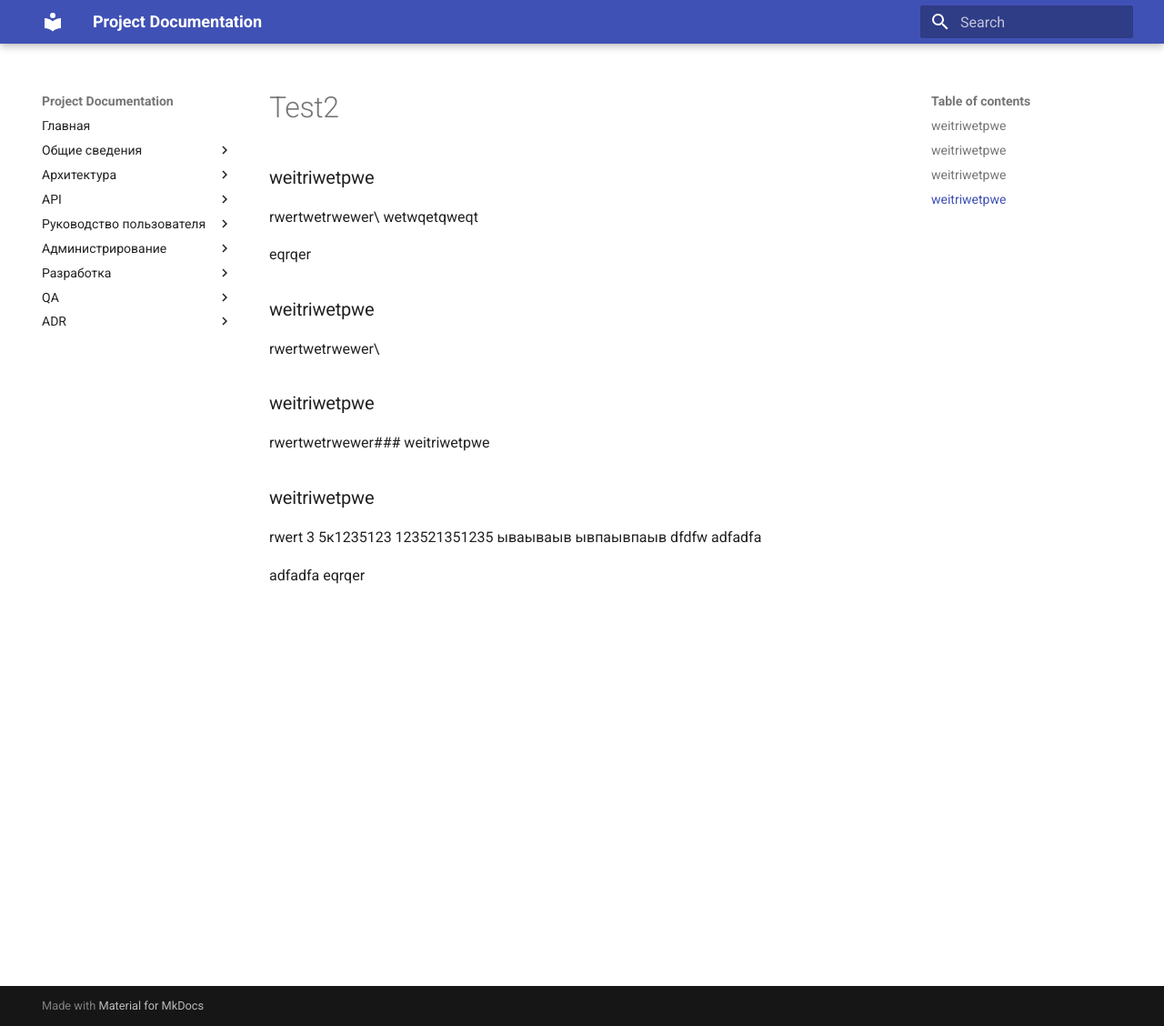
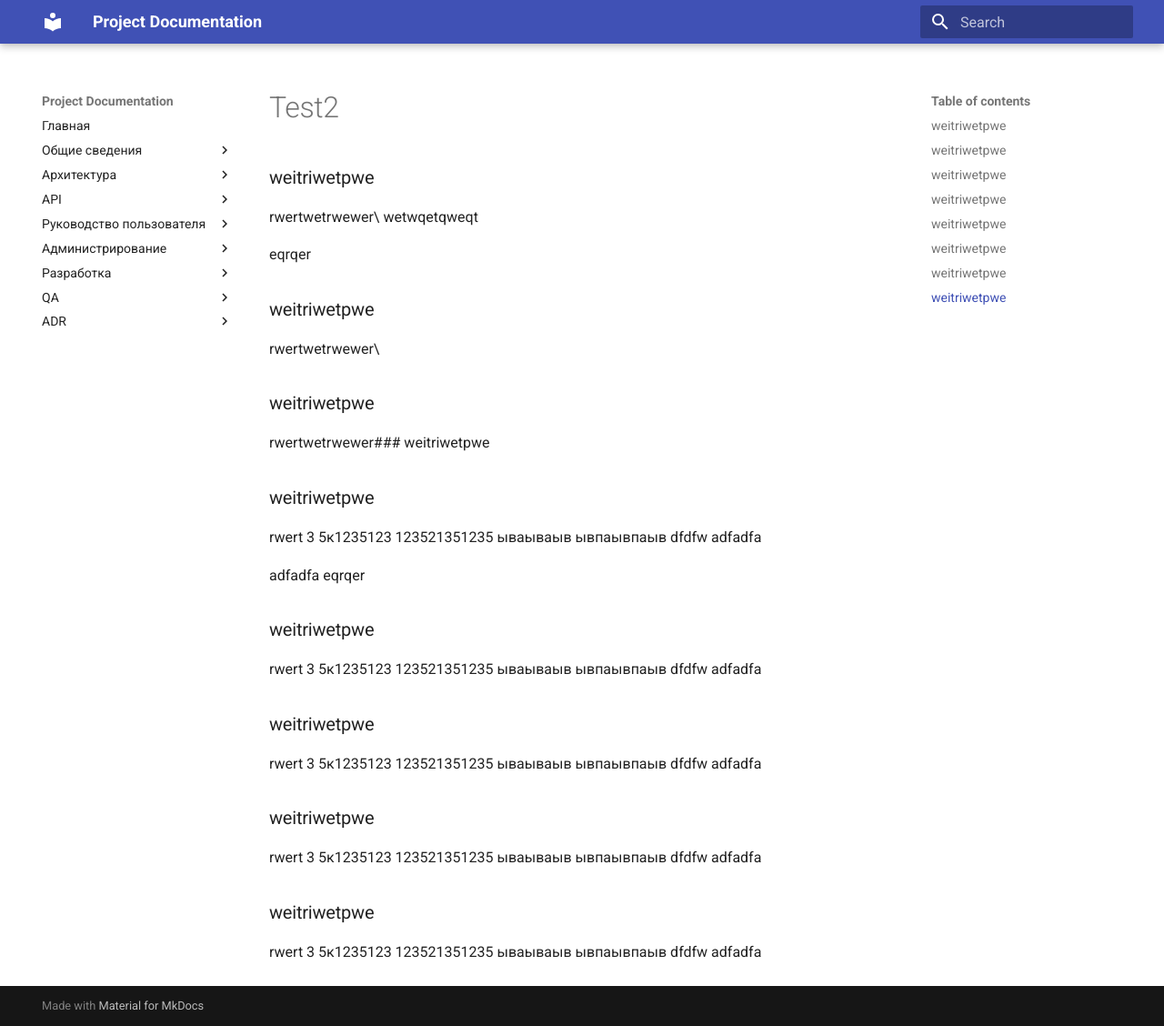
Before and after one commit to techwri/Demo, an MkDocs documentation site: the page built from docs/architecture/test2.md, in a window 1280 px wide and 1128 px high. Shown: the whole window at 91% size. Built offline with MkDocs 1.6.1 and Material for MkDocs 9.7.7, drawn with Linux system fonts in a browser that asks for light colours.

Commit message:
Update test2.md

```diff
--- a/docs/architecture/test2.md
+++ b/docs/architecture/test2.md
@@ -21,3 +21,35 @@ adfadfa
 
 adfadfa
 eqrqer
+### weitriwetpwe
+rwert
+3  5к1235123
+123521351235
+ываываыв
+ывпаывпаыв
+dfdfw
+adfadfa
+### weitriwetpwe
+rwert
+3  5к1235123
+123521351235
+ываываыв
+ывпаывпаыв
+dfdfw
+adfadfa
+### weitriwetpwe
+rwert
+3  5к1235123
+123521351235
+ываываыв
+ывпаывпаыв
+dfdfw
+adfadfa
+### weitriwetpwe
+rwert
+3  5к1235123
+123521351235
+ываываыв
+ывпаывпаыв
+dfdfw
+adfadfa
```
